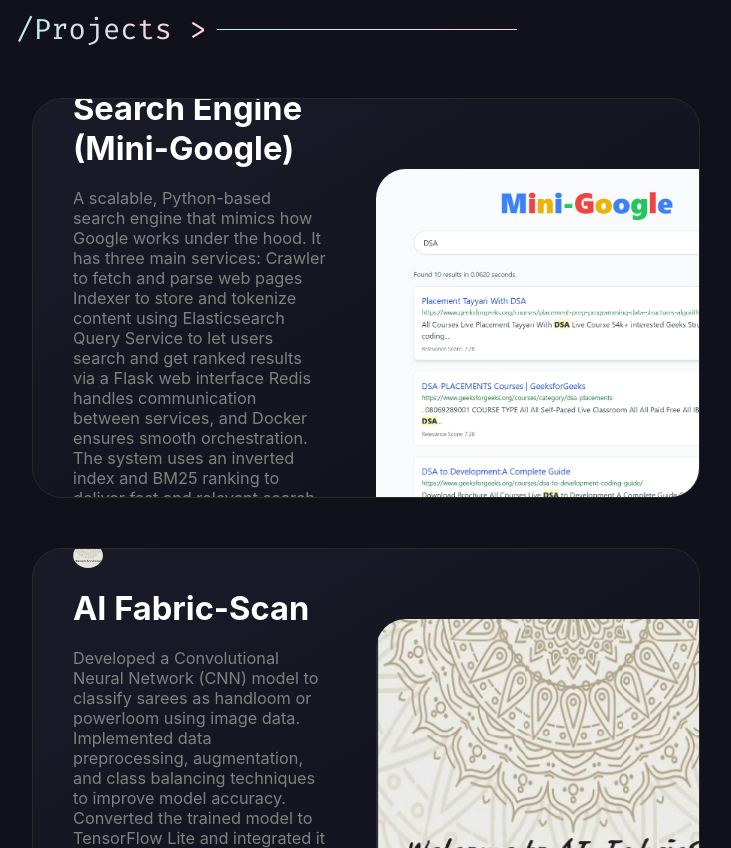
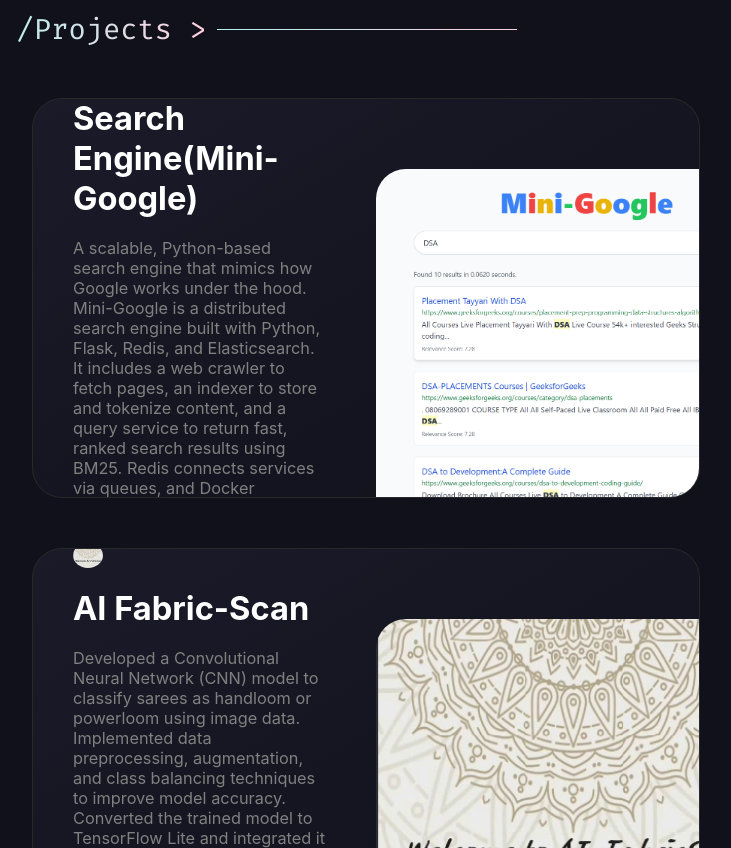
Before and after one commit to ashu-choudhary/personal_portfolio, a plain HTML site: page index.html in a window 1280 px wide. Shown: the part 3793-4641 px from the top of the page, without its empty margins (274-1005 px from the left). Drawn offline with nearby package versions, Linux system fonts and the light colour scheme; a web font is replaced by a local one.

Commit message:
Update index.html

```diff
--- a/index.html
+++ b/index.html
@@ -435,14 +435,13 @@
             <div class="project-box project-box2" id="project-box2">
               <div class="info-div">
                 <img src="src/webp/mini-google.png" alt="Distributed Search Engine (Mini-Google) image" class="faviconforProject" />
-                <article class="ProjectHeading">Distributed Search Engine (Mini-Google)</article>
+                <article class="ProjectHeading">Distributed Search Engine(Mini-Google)</article>
                 <p class="ProjectDescription">
-                  A scalable, Python-based search engine that mimics how Google works under the hood. It has three main services:
-                  Crawler to fetch and parse web pages
-                 Indexer to store and tokenize content using Elasticsearch
-                 Query Service to let users search and get ranked results via a Flask web interface
-                 Redis handles communication between services, and Docker ensures smooth orchestration.
-                The system uses an inverted index and BM25 ranking to deliver fast and relevant search results.
+                  A scalable, Python-based search engine that mimics how Google works under the hood.
+                  Mini-Google is a distributed search engine built with Python, Flask, Redis, and Elasticsearch.
+                  It includes a web crawler to fetch pages, an indexer to store and tokenize content,
+                  and a query service to return fast, ranked search results using BM25.
+                  Redis connects services via queues, and Docker manages deployment.
 
                 </p>
                 <div class="project-buttons">
```
